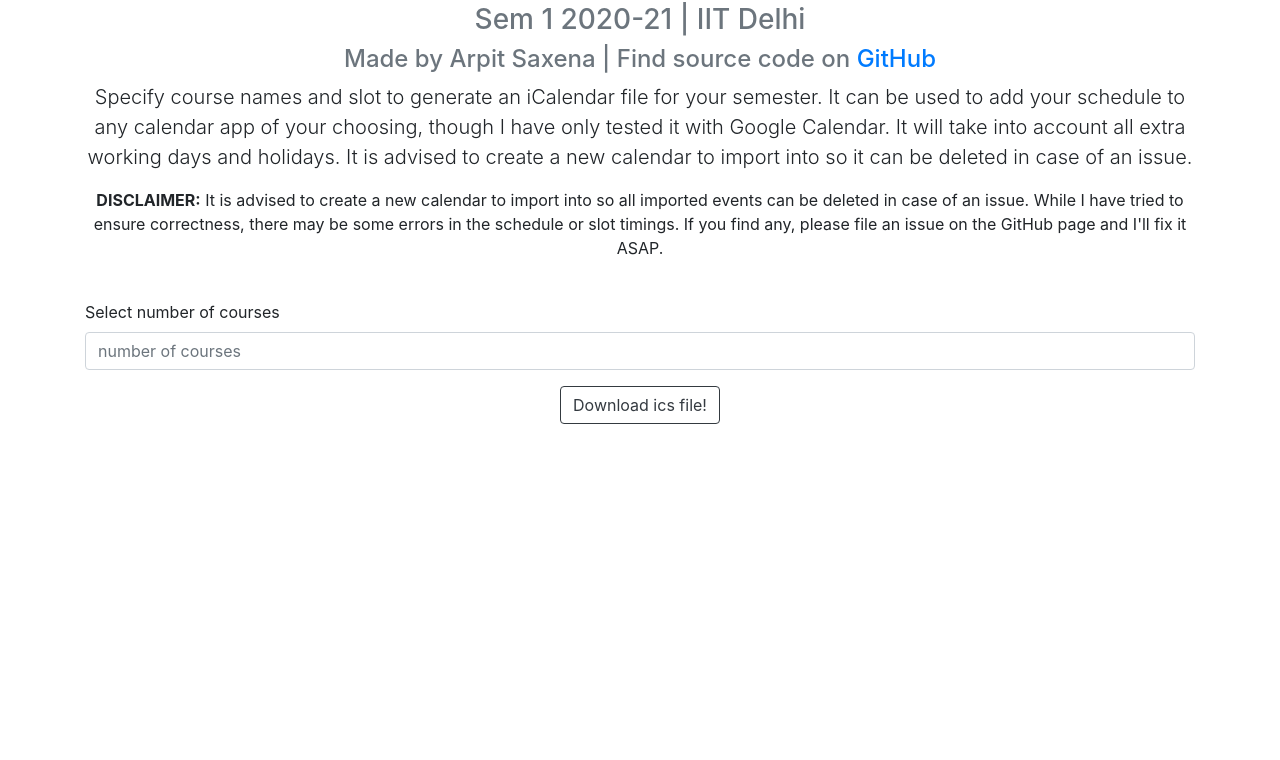
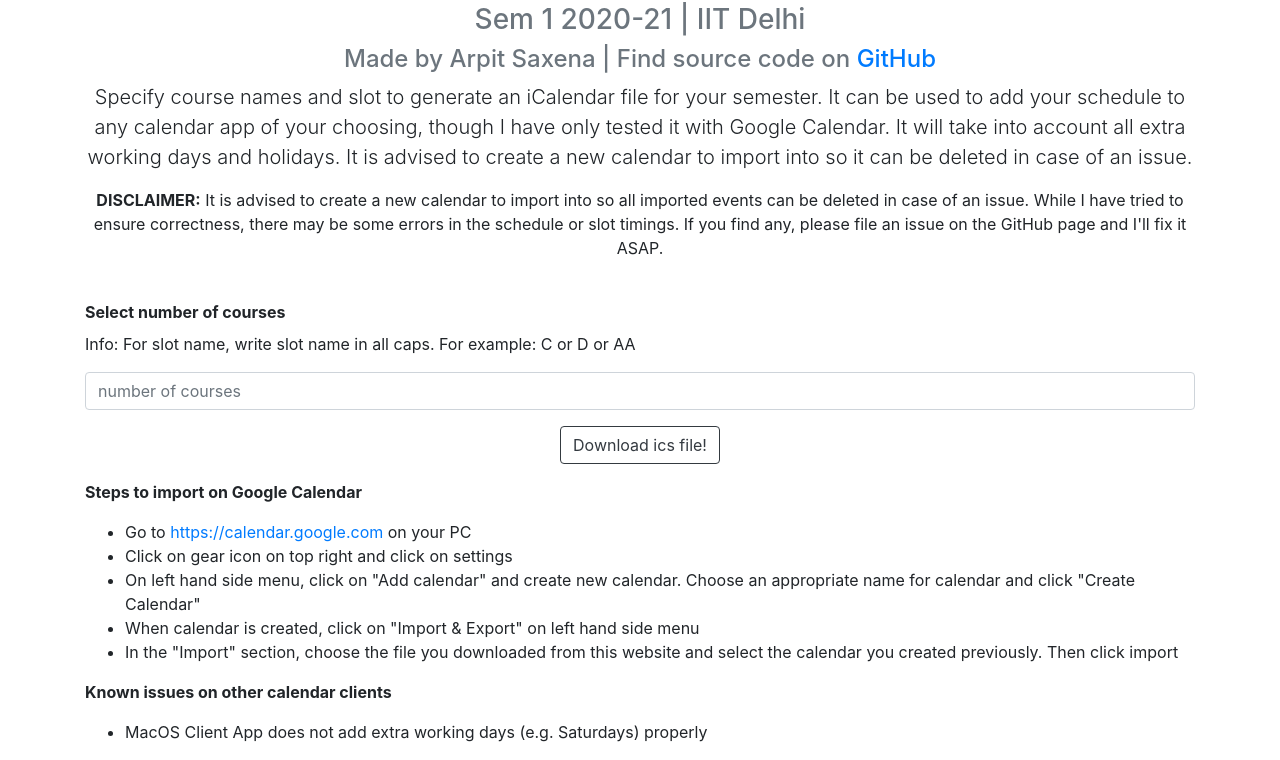
Before and after one commit to arpit-saxena/schedule-maker, a website: page docs/index.html in a window 1280 px wide. Shown: the part 193-953 px from the top of the page. Before the commit the page ends 800 px from the top, so only its background shows below. Drawn offline with nearby package versions, Linux system fonts and the light colour scheme; no server answers.

Commit message:
Add steps to import, clarification on slot, known problems

```diff
--- a/docs/index.html
+++ b/docs/index.html
@@ -32,7 +32,8 @@
         <div class="container">
             <form id="slots-form">
                 <div class="form-group">
-                    <label for="num-courses">Select number of courses</label>
+                    <b><label for="num-courses">Select number of courses</label></b>
+                    <p>Info: For slot name, write slot name in all caps. For example: C or D or AA</p>
                     <input id="num-courses" type="number" class="form-control" placeholder="number of courses" required>
                 </div>
 
@@ -43,5 +44,24 @@
                 </div>
             </form>
         </div>
+
+        <div class="container">
+            <p>
+                <b>Steps to import on Google Calendar</b>
+                <ul>
+                    <li>Go to <a href="https://calendar.google.com">https://calendar.google.com</a> on your PC</li>
+                    <li>Click on gear icon on top right and click on settings</li>
+                    <li>On left hand side menu, click on "Add calendar" and create new calendar. Choose an appropriate name for calendar and click "Create Calendar"</li>
+                    <li>When calendar is created, click on "Import & Export" on left hand side menu</li>
+                    <li>In the "Import" section, choose the file you downloaded from this website and select the calendar you created previously. Then click import</li>
+                </ul>
+            </p>
+            <p>
+                <b>Known issues on other calendar clients</b>
+                <ul>
+                    <li>MacOS Client App does not add extra working days (e.g. Saturdays) properly</li>
+                </ul>
+            </p>
+        </div>
     </body>
 </html>
--- a/package.json
+++ b/package.json
@@ -5,8 +5,8 @@
   "main": "main.js",
   "scripts": {
     "test": "echo \"Error: no test specified\" && exit 1",
-    "build": "browserify main.js -o public/bundle.js ",
-    "watch": "watchify main.js -o public/bundle.js"
+    "build": "browserify main.js -o docs/bundle.js ",
+    "watch": "watchify main.js -o docs/bundle.js"
   },
   "author": "Arpit Saxena",
   "license": "ISC",
```
Also changed, not shown: docs/bundle.js.
